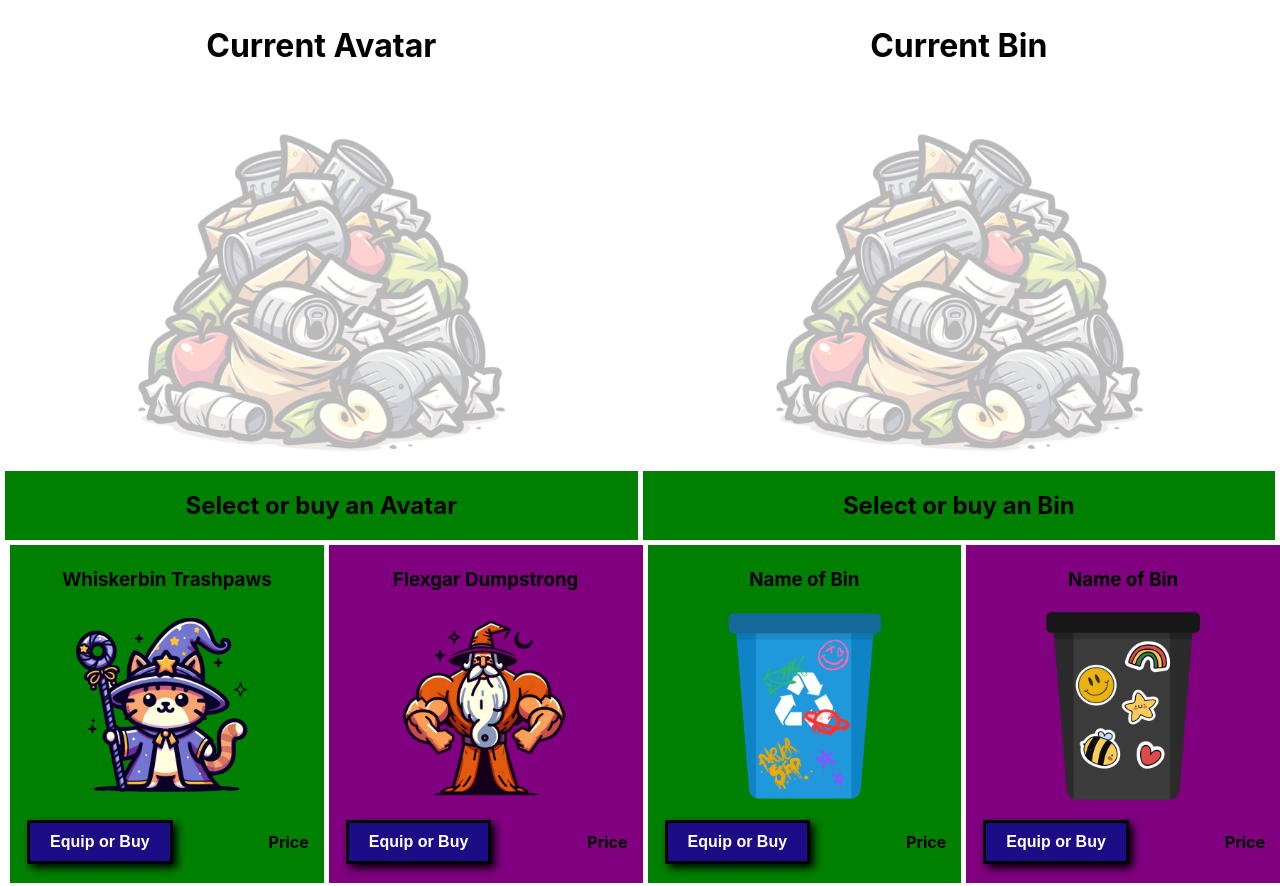
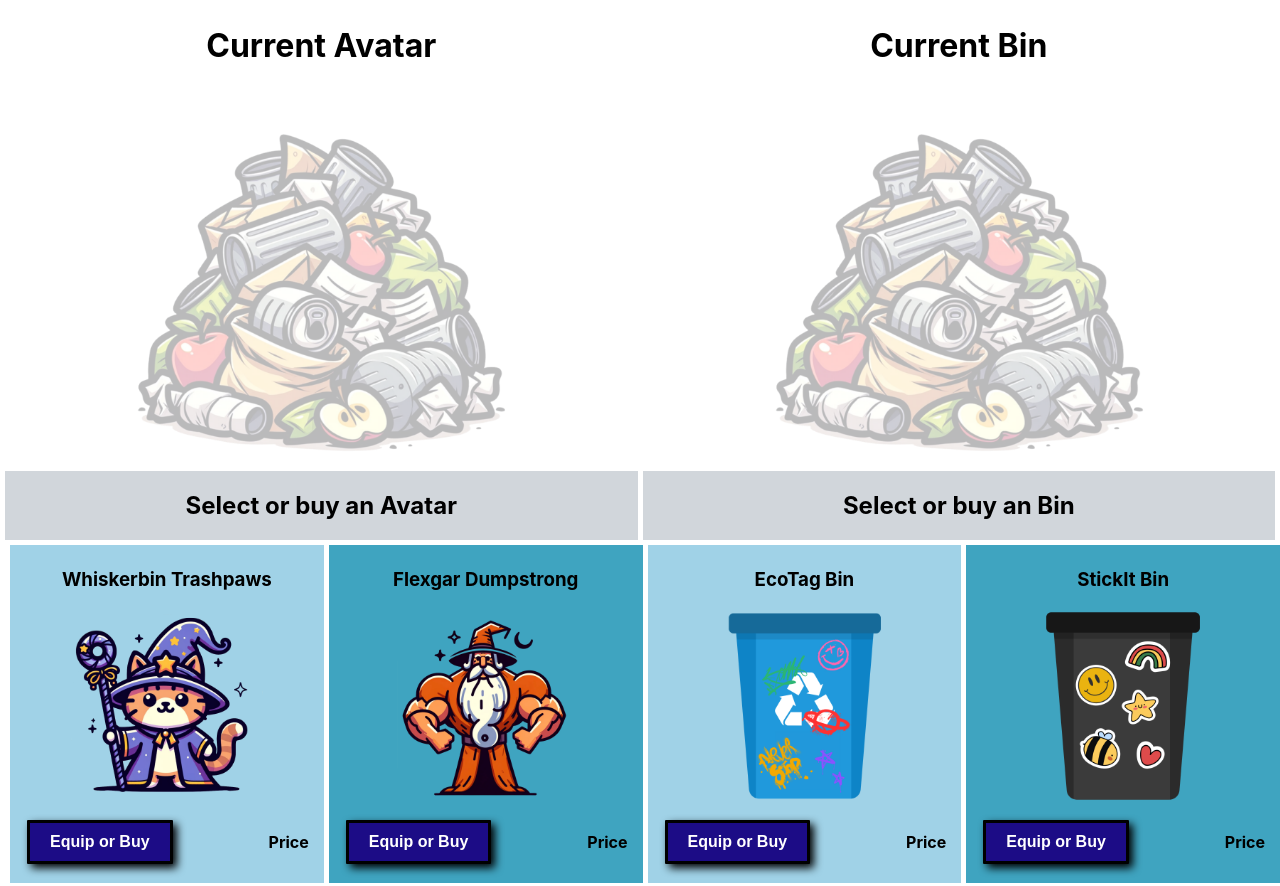
Before and after one commit to mlekhi/waste-wizard, a React (Create React App) app in the folder client/: page /Shop in a window 1280 px wide. Shown: the top 886 px of the page. Built offline with nearby package versions, Linux system fonts and the light colour scheme; a web font is replaced by a local one.

Commit message:
changed colours to the shop page and added some detail to the text

```diff
--- a/client/src/pages/Shop/Shop.css
+++ b/client/src/pages/Shop/Shop.css
@@ -26,7 +26,7 @@
 }
 
 .Heading {
-  background-color: green;
+  background-color: rgb(209, 214, 219);
 }
 
 .Avatar-option-img{
@@ -50,12 +50,12 @@
   align-items: end;
 }
 .LeftShopOptionsAvatar, .RightShopOptionsAvatar, .BottemRightShopOptionsAvatar,.BottemLeftShopOptionsAvatar{
-  background-color: green;
+  background-color: rgb(160, 210, 231);
   padding: 5px;
 }
 
 .RightShopOptionsAvatar,.BottemRightShopOptionsAvatar{
-  background-color: purple; /* Purple color for the right box */
+  background-color: rgb(63, 164, 192); /* Purple color for the right box */
 }
 
 .current-avatar {
--- a/client/src/pages/Shop/Shop.js
+++ b/client/src/pages/Shop/Shop.js
@@ -65,7 +65,7 @@ function Shop() {
           <div className="ShopOptions">
 
                 <div className="LeftShopOptionsAvatar">
-                  <h3>Name of Bin</h3>
+                  <h3>EcoTag Bin</h3>
                   <img className="Avatar-option-img" src="graffitiRecycling.png" alt="LeftShopOptionsAvatar" />
                   <div className="itemInfo">
                     <button className="WWButton">Equip or Buy</button>
@@ -75,7 +75,7 @@ function Shop() {
 
 
                 <div className="RightShopOptionsAvatar">
-                  <h3>Name of Bin</h3>
+                  <h3>StickIt Bin</h3>
                   <img className="Avatar-option-img" src="stickerTrashbin.png" alt="RightShopOptionsAvatar" />
                   <div className="itemInfo">
                     <button className="WWButton">Equip or Buy</button>
@@ -84,7 +84,7 @@ function Shop() {
                 </div>
 
                 <div className="BottemRightShopOptionsAvatar">
-                  <h3>Name of Bin</h3>
+                  <h3>CompostCash Bin</h3>
                   <img className="Avatar-option-img" src="moneyCompostBin.png" alt="BottemRightShopOptionsAvatar" />
                   <div className="itemInfo">
                     <button className="WWButton">Equip or Buy</button>
@@ -93,7 +93,7 @@ function Shop() {
                 </div>
 
                 <div className="BottemLeftShopOptionsAvatar">
-                  <h3>Name of Bin</h3>
+                  <h3>Glow Bin</h3>
                   <img className="Avatar-option-img" src="lightTrashBin.png" alt="BottemLeftShopOptionsAvatar" />
                   <div className="itemInfo">
                     <button className="WWButton">Equip or Buy</button>
```
Also changed, not shown: client/public/WASTEWIZARDLOGO.png (added).
